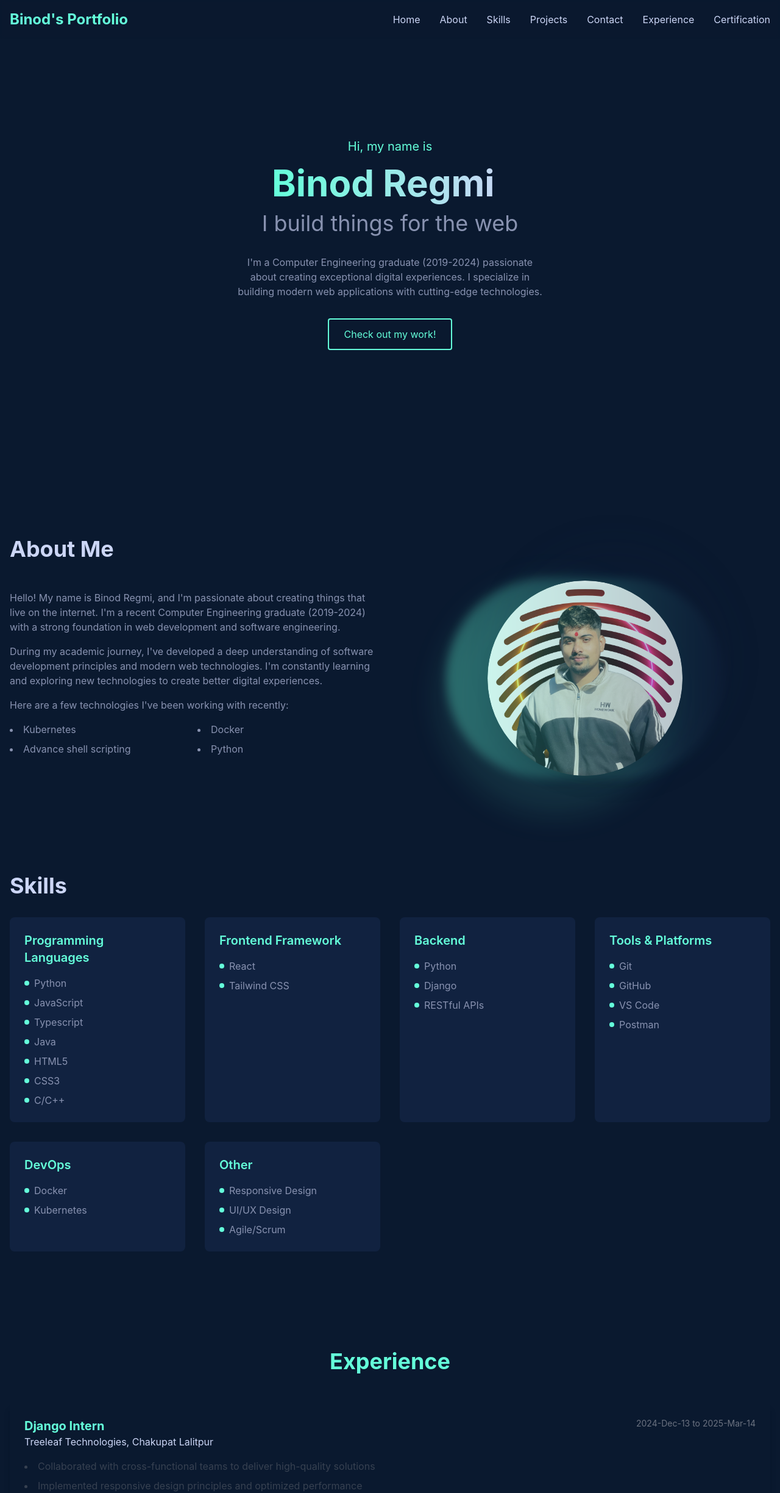
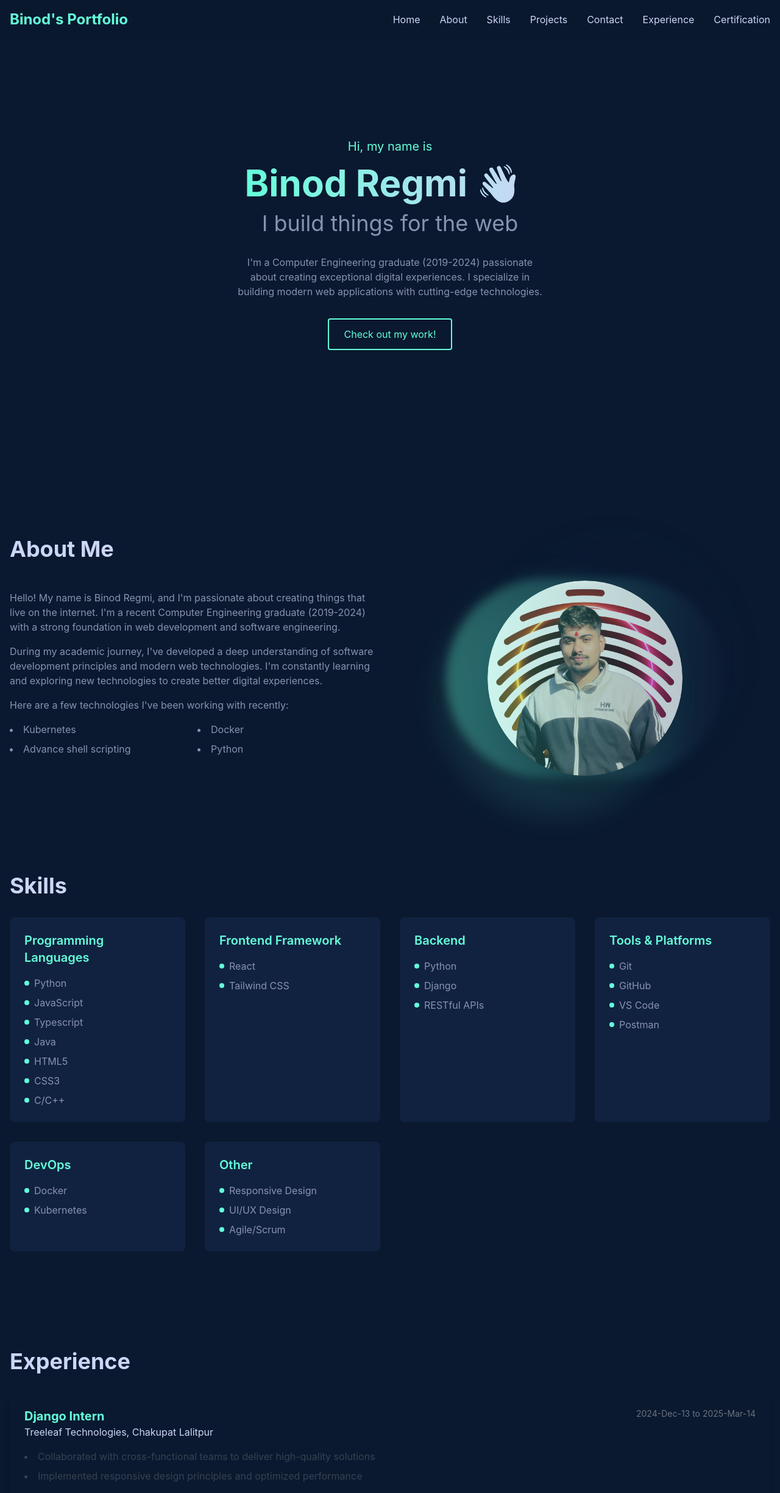
Before and after one commit to binod22/portfolio, a React (Create React App) app: page / in a window 1280 px wide. Shown: the top 2448 px of the page at 61% size. Built offline with nearby package versions, Linux system fonts and the light colour scheme.

Commit message:
experience and hero change

```diff
--- a/src/components/Experience.js
+++ b/src/components/Experience.js
@@ -24,7 +24,7 @@ const Experience = () => {
           viewport={{ once: true }}
           transition={{ duration: 0.5 }}
         >
-          <h2 className="text-4xl font-bold text-center mb-12 text-secondary">Experience</h2>
+          <h2 className="section-title">Experience</h2>
 
           <div className="space-y-8">
             {experiences.map((exp, index) => (
@@ -38,15 +38,21 @@ const Experience = () => {
               >
                 <div className="flex flex-col md:flex-row md:justify-between md:items-start mb-4">
                   <div>
-                    <h3 className="text-xl font-bold text-secondary">{exp.title}</h3>
+                    <h3 className="text-xl font-bold text-secondary">
+                      {exp.title}
+                    </h3>
                     <p className="text-accent">{exp.company}</p>
                   </div>
-                  <p className="text-sm text-gray-500 mt-2 md:mt-0">{exp.period}</p>
+                  <p className="text-sm text-gray-500 mt-2 md:mt-0">
+                    {exp.period}
+                  </p>
                 </div>
 
                 <ul className="list-disc list-inside mb-4 space-y-2">
                   {exp.description.map((item, i) => (
-                    <li key={i} className="text-gray-700">{item}</li>
+                    <li key={i} className="text-gray-700">
+                      {item}
+                    </li>
                   ))}
                 </ul>
 
--- a/src/components/Hero.js
+++ b/src/components/Hero.js
@@ -30,7 +30,7 @@ const Hero = () => {
           </motion.h2>
           <h1 className="text-4xl sm:text-6xl font-bold mb-4">
             <TypeWriter
-              text="Binod Regmi"
+              text="Binod Regmi 👋"
               speed={150}
               className="bg-gradient-to-r from-secondary to-textPrimary bg-clip-text text-transparent"
             />
```
